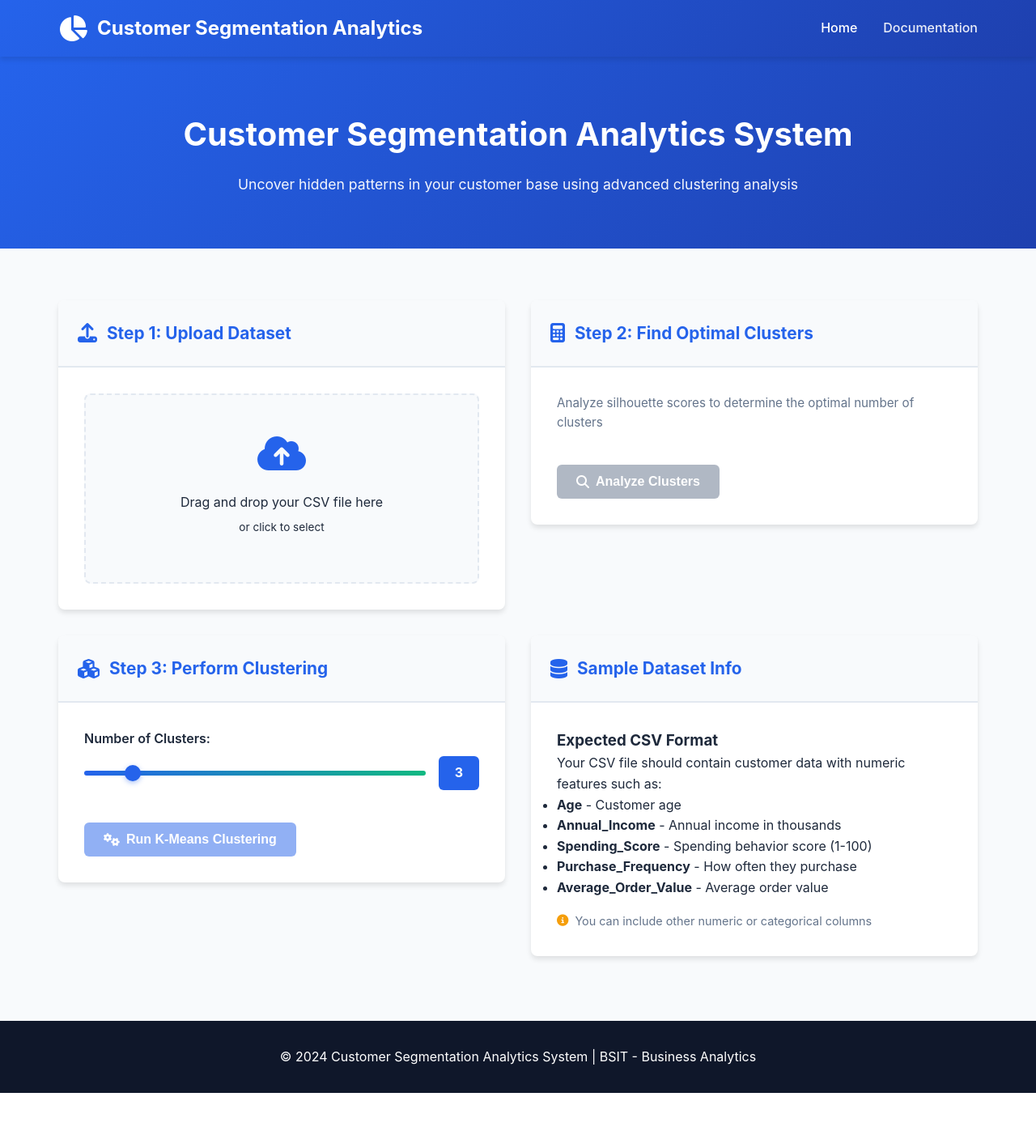
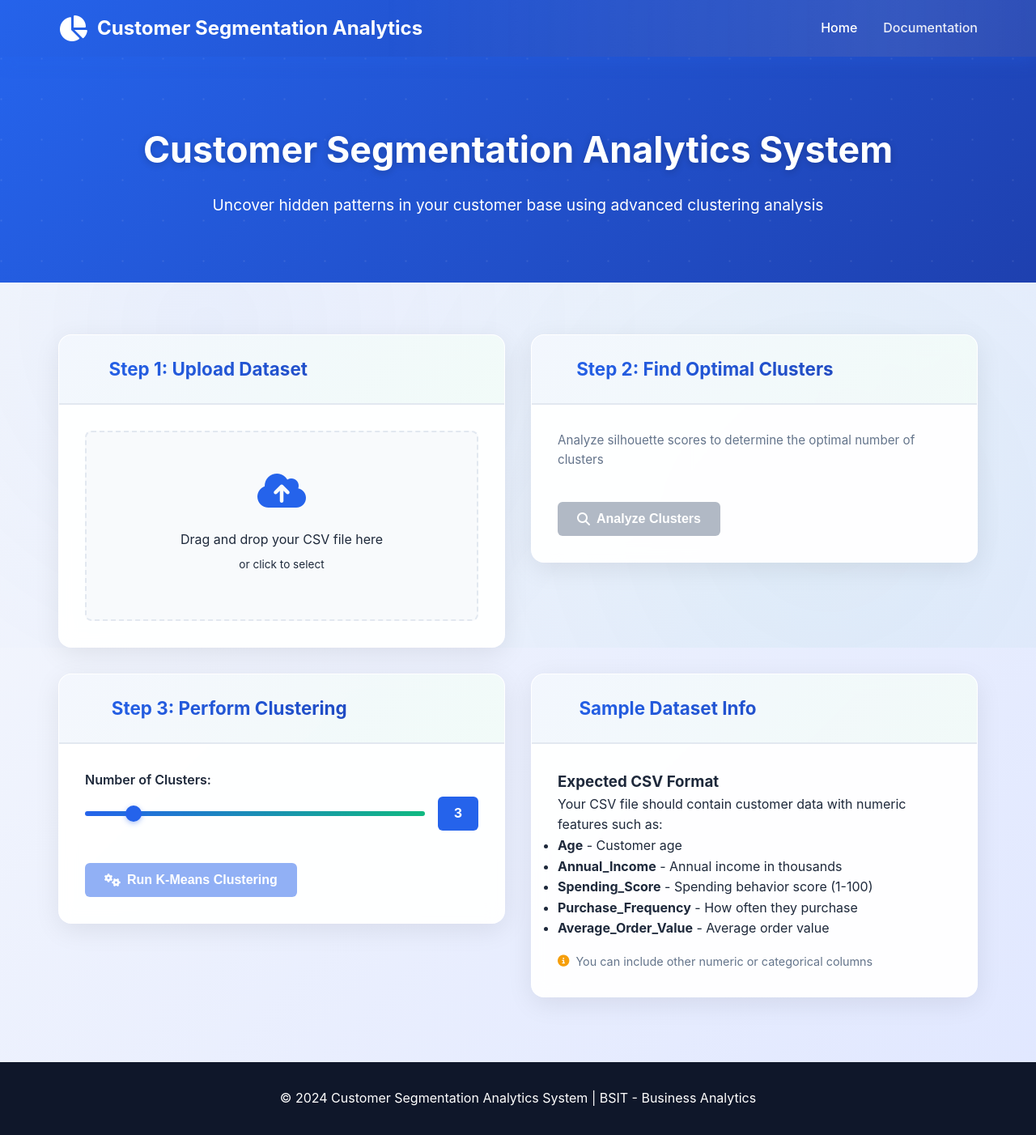
Before and after one commit to jesus-justin/Customer-Segmentation-Analytics-System, a Flask app: page / in a window 1280 px wide; the page is wider, and only the part inside the window is pictured. Shown: that part at 81% size. Before the commit the page ends 1350 px from the top of that part, so only its background shows below. Run offline with Flask 3, Linux system fonts and the light colour scheme; some libraries are stand-ins or nearby versions.

Commit message:
Add modern gradient backgrounds and smooth animations

```diff
--- a/static/css/style.css
+++ b/static/css/style.css
@@ -1,5 +1,6 @@
 /*
    Customer Segmentation Analytics System - Main Stylesheet
+   Enhanced with Modern Visual Design
 */
 
 * {
@@ -10,7 +11,11 @@
 
 :root {
     --primary-color: #2563eb;
+    --primary-light: #60a5fa;
+    --primary-dark: #1e40af;
     --secondary-color: #10b981;
+    --secondary-light: #34d399;
+    --secondary-dark: #059669;
     --warning-color: #f59e0b;
     --danger-color: #ef4444;
     --success-color: #22c55e;
@@ -21,24 +26,76 @@
     --text-dark: #1e293b;
     --text-light: #64748b;
     --shadow: 0 4px 6px rgba(0, 0, 0, 0.1);
+    --shadow-lg: 0 10px 40px rgba(0, 0, 0, 0.1);
+    --transition-base: all 0.3s cubic-bezier(0.4, 0, 0.2, 1);
+    --gradient-1: linear-gradient(135deg, #667eea 0%, #764ba2 100%);
+    --gradient-2: linear-gradient(135deg, #f093fb 0%, #f5576c 100%);
+    --gradient-3: linear-gradient(135deg, #4facfe 0%, #00f2fe 100%);
+    --gradient-primary: linear-gradient(135deg, var(--primary-color) 0%, var(--primary-dark) 100%);
+}
+
+html {
+    scroll-behavior: smooth;
 }
 
 body {
     font-family: -apple-system, BlinkMacSystemFont, 'Segoe UI', Roboto, Oxygen, Ubuntu, Cantarell, sans-serif;
-    background-color: var(--light-bg);
+    background: linear-gradient(135deg, #f8fafc 0%, #e0e7ff 100%);
     color: var(--text-dark);
     line-height: 1.6;
+    position: relative;
+    overflow-x: hidden;
+}
+
+body::before {
+    content: '';
+    position: fixed;
+    top: 0;
+    left: 0;
+    width: 100%;
+    height: 100%;
+    background:
+        radial-gradient(circle at 20% 50%, rgba(37, 99, 235, 0.05) 0%, transparent 50%),
+        radial-gradient(circle at 80% 80%, rgba(16, 185, 129, 0.05) 0%, transparent 50%);
+    pointer-events: none;
+    z-index: 0;
+}
+
+body > * {
+    position: relative;
+    z-index: 1;
 }
 
 /* Navbar */
 .navbar {
-    background: linear-gradient(135deg, var(--primary-color) 0%, #1e40af 100%);
+    background: linear-gradient(135deg, var(--primary-color) 0%, var(--primary-dark) 100%);
     color: white;
     padding: 1rem 0;
-    box-shadow: var(--shadow);
+    box-shadow: 0 4px 20px rgba(37, 99, 235, 0.3);
     position: sticky;
     top: 0;
     z-index: 100;
+    backdrop-filter: blur(10px);
+    transition: var(--transition-base);
+}
+
+.navbar::before {
+    content: '';
+    position: absolute;
+    top: 0;
+    left: 0;
+    right: 0;
+    bottom: 0;
+    background: linear-gradient(90deg,
+        transparent 0%,
+        rgba(255, 255, 255, 0.1) 50%,
+        transparent 100%);
+    animation: shimmer 3s infinite;
+}
+
+@keyframes shimmer {
+    0%, 100% { transform: translateX(-100%); }
+    50% { transform: translateX(100%); }
 }
 
 .nav-container {
@@ -85,28 +142,78 @@ body {
 
 /* Hero Section */
 .hero {
-    background: linear-gradient(135deg, var(--primary-color) 0%, #1e40af 100%);
+    background: linear-gradient(135deg, var(--primary-color) 0%, var(--primary-dark) 100%);
+    color: white;
+    padding: 5rem 2rem;
+    text-align: center;
+    position: relative;
+    overflow: hidden;
+}
+
+.hero::before {
+    content: '';
+    position: absolute;
+    top: -50%;
+    left: -50%;
+    width: 200%;
+    height: 200%;
+    background: radial-gradient(circle, rgba(255, 255, 255, 0.1) 1px, transparent 1px);
+    background-size: 50px 50px;
+    animation: moveBackground 20s linear infinite;
+}
+
+@keyframes moveBackground {
+    0% { transform: translate(0, 0); }
+    100% { transform: translate(50px, 50px); }
+}
+
+.results-hero {
+    background: linear-gradient(135deg, var(--secondary-color) 0%, var(--secondary-dark) 100%);
     color: white;
     padding: 4rem 2rem;
     text-align: center;
+    position: relative;
+    overflow: hidden;
 }
 
-.results-hero {
-    background: linear-gradient(135deg, var(--secondary-color) 0%, #059669 100%);
-    color: white;
-    padding: 3rem 2rem;
-    text-align: center;
+.results-hero::before {
+    content: '';
+    position: absolute;
+    top: 0;
+    left: 0;
+    right: 0;
+    bottom: 0;
+    background: radial-gradient(circle at 30% 50%, rgba(255, 255, 255, 0.15) 0%, transparent 50%);
+}
+
+.hero-content {
+    position: relative;
+    z-index: 2;
+    animation: fadeInUp 0.8s ease-out;
+}
+
+@keyframes fadeInUp {
+    from {
+        opacity: 0;
+        transform: translateY(30px);
+    }
+    to {
+        opacity: 1;
+        transform: translateY(0);
+    }
 }
 
 .hero-content h1 {
-    font-size: 2.5rem;
+    font-size: 2.8rem;
     margin-bottom: 1rem;
     font-weight: 700;
+    text-shadow: 0 2px 10px rgba(0, 0, 0, 0.2);
 }
 
 .hero-content p {
-    font-size: 1.1rem;
+    font-size: 1.2rem;
     opacity: 0.95;
+    animation: fadeInUp 0.8s ease-out 0.2s both;
 }
 
 /* Container */
@@ -131,34 +238,71 @@ body {
 
 /* Cards */
 .card {
-    background: var(--card-bg);
-    border-radius: 8px;
-    box-shadow: var(--shadow);
+    background: rgba(255, 255, 255, 0.95);
+    backdrop-filter: blur(10px);
+    border-radius: 16px;
+    box-shadow: 0 8px 32px rgba(0, 0, 0, 0.08);
     overflow: hidden;
-    transition: transform 0.3s ease, box-shadow 0.3s ease;
+    transition: var(--transition-base);
+    border: 1px solid rgba(255, 255, 255, 0.5);
+    animation: fadeIn 0.6s ease-out;
+}
+
+@keyframes fadeIn {
+    from {
+        opacity: 0;
+        transform: translateY(20px);
+    }
+    to {
+        opacity: 1;
+        transform: translateY(0);
+    }
 }
 
 .card:hover {
-    transform: translateY(-2px);
-    box-shadow: 0 8px 12px rgba(0, 0, 0, 0.15);
+    transform: translateY(-8px) scale(1.02);
+    box-shadow: 0 20px 60px rgba(37, 99, 235, 0.15);
 }
 
 .card-header {
-    background-color: var(--light-bg);
+    background: linear-gradient(135deg, rgba(37, 99, 235, 0.05) 0%, rgba(16, 185, 129, 0.05) 100%);
     padding: 1.5rem;
     border-bottom: 2px solid var(--border-color);
+    position: relative;
+    overflow: hidden;
+}
+
+.card-header::before {
+    content: '';
+    position: absolute;
+    top: 0;
+    left: -100%;
+    width: 100%;
+    height: 100%;
+    background: linear-gradient(90deg, transparent, rgba(255, 255, 255, 0.3), transparent);
+    transition: left 0.5s;
+}
+
+.card:hover .card-header::before {
+    left: 100%;
 }
 
 .card-header h2 {
-    font-size: 1.3rem;
-    color: var(--primary-color);
+    font-size: 1.4rem;
+    background: var(--gradient-primary);
+    -webkit-background-clip: text;
+    -webkit-text-fill-color: transparent;
+    background-clip: text;
     display: flex;
     align-items: center;
     gap: 0.75rem;
+    font-weight: 700;
 }
 
 .card-header i {
-    font-size: 1.5rem;
+    font-size: 1.6rem;
+    color: var(--primary-color);
+    filter: drop-shadow(0 2px 4px rgba(37, 99, 235, 0.3));
 }
 
 .card-body {
```
